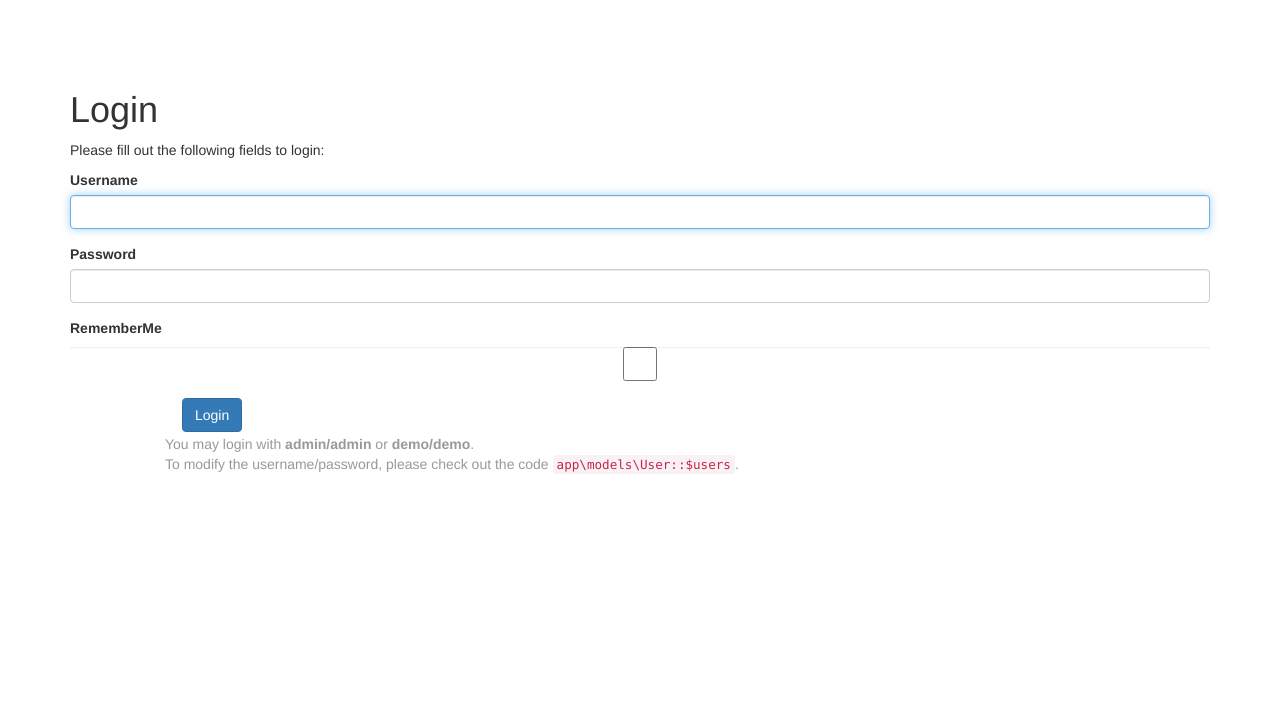
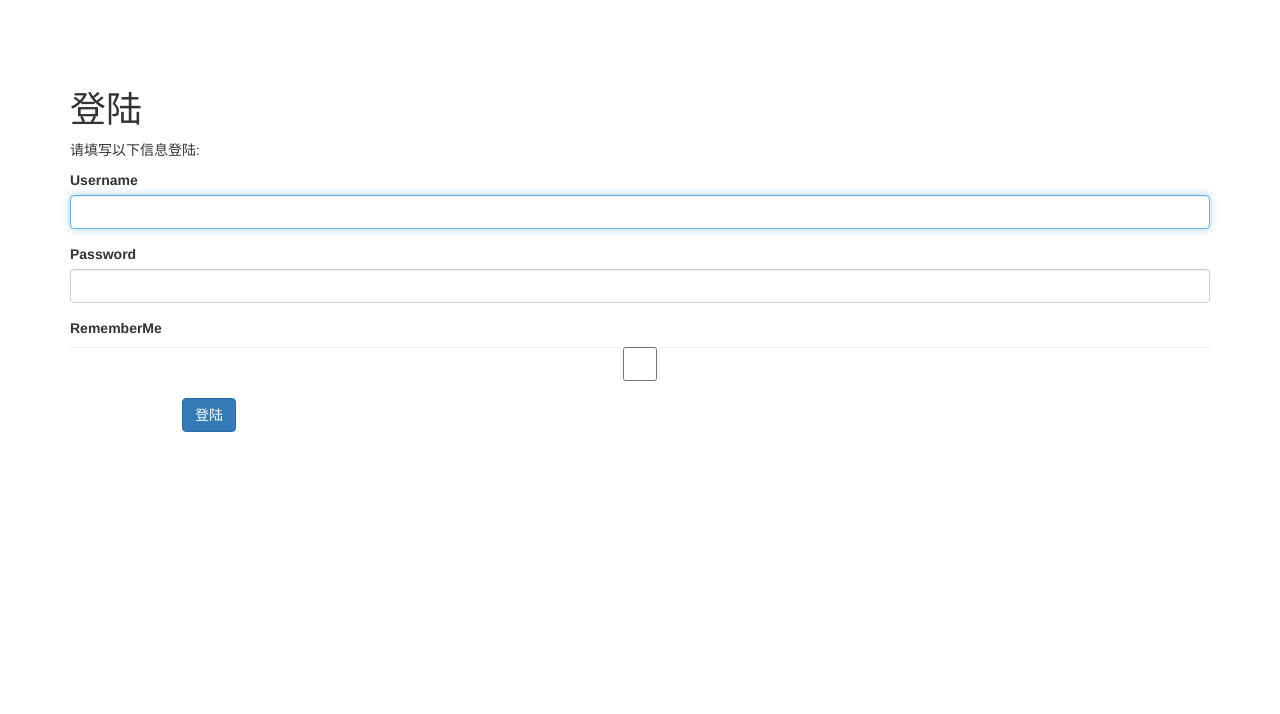
Before and after one commit to yangqi93/packages, a Yii app: template views/site/login.php in a window 1280 px wide. Shown: the top 714 px of the page. Run offline with PHP 8.4 and a stand-in for Yii, Linux system fonts and the light colour scheme; the template is opened without the code that fills it, so the values that code supplies are empty; form fields are guessed from the names that the template uses; some libraries are stand-ins or nearby versions.

```diff
--- a/messages/zh-CN/app.php
+++ b/messages/zh-CN/app.php
@@ -24,7 +24,7 @@ return [
     'Receive' => '入库',
     'Reset' => '重置',
     'Sign' => '签收/查询',
-    'Update' => '',
+    'Update' => '修改',
     'Updated At' => '',
     '修改快递信息: mode' => '',
     'Update Package: mode' => '',
--- a/views/site/login.php
+++ b/views/site/login.php
@@ -7,13 +7,13 @@
 use yii\helpers\Html;
 use yii\bootstrap\ActiveForm;
 
-$this->title = 'Login';
+$this->title = '登陆';
 $this->params['breadcrumbs'][] = $this->title;
 ?>
 <div class="site-login">
     <h1><?= Html::encode($this->title) ?></h1>
 
-    <p>Please fill out the following fields to login:</p>
+    <p>请填写以下信息登陆:</p>
 
     <?php $form = ActiveForm::begin([
         'id' => 'login-form',
@@ -34,14 +34,9 @@ $this->params['breadcrumbs'][] = $this->title;
 
         <div class="form-group">
             <div class="col-lg-offset-1 col-lg-11">
-                <?= Html::submitButton('Login', ['class' => 'btn btn-primary', 'name' => 'login-button']) ?>
+                <?= Html::submitButton('登陆', ['class' => 'btn btn-primary', 'name' => 'login-button']) ?>
             </div>
         </div>
 
     <?php ActiveForm::end(); ?>
-
-    <div class="col-lg-offset-1" style="color:#999;">
-        You may login with <strong>admin/admin</strong> or <strong>demo/demo</strong>.<br>
-        To modify the username/password, please check out the code <code>app\models\User::$users</code>.
-    </div>
 </div>
```
Also changed, not shown: controllers/PackageController.php (+11 -0 lines), controllers/SiteController.php (+0 -28 lines), models/LoginForm.php (+9 -0 lines), models/User.php (+19 -1 lines).
